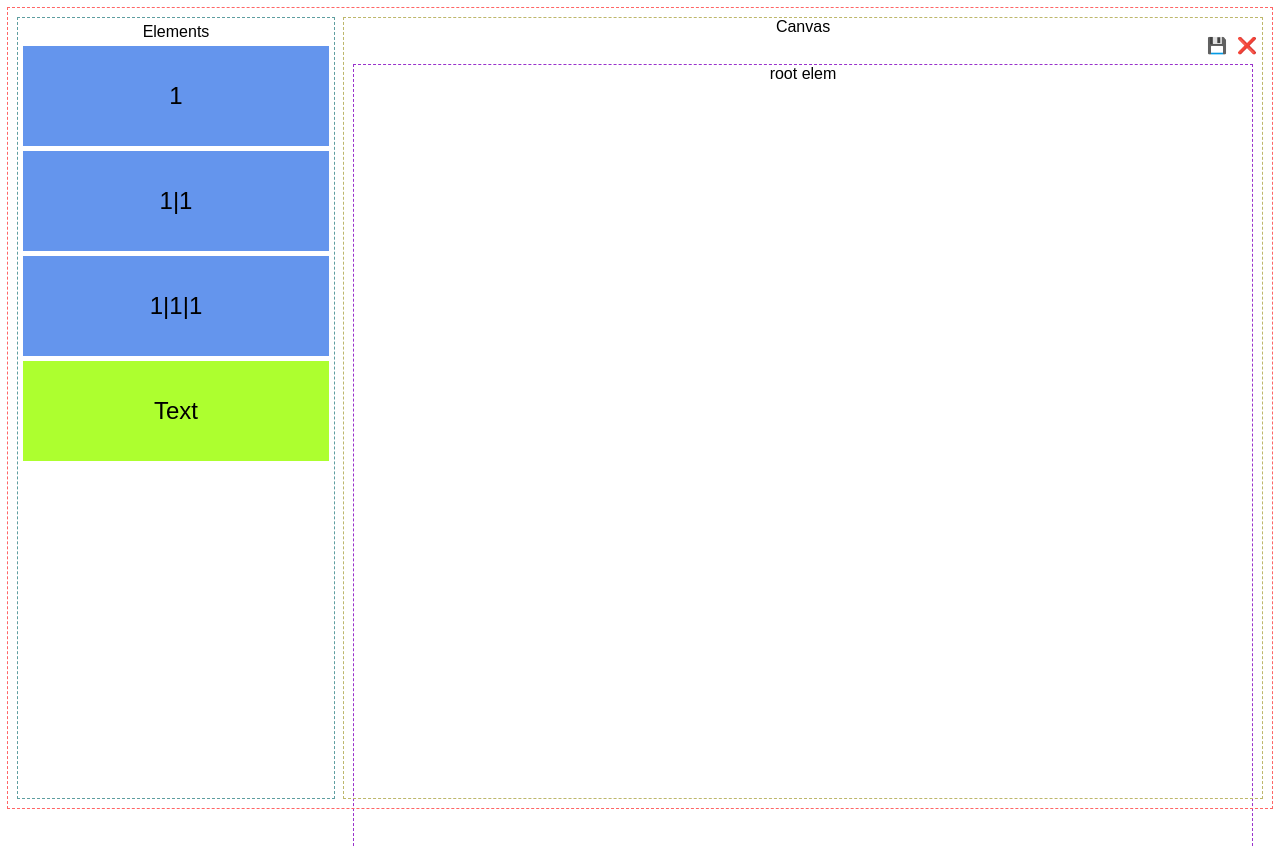
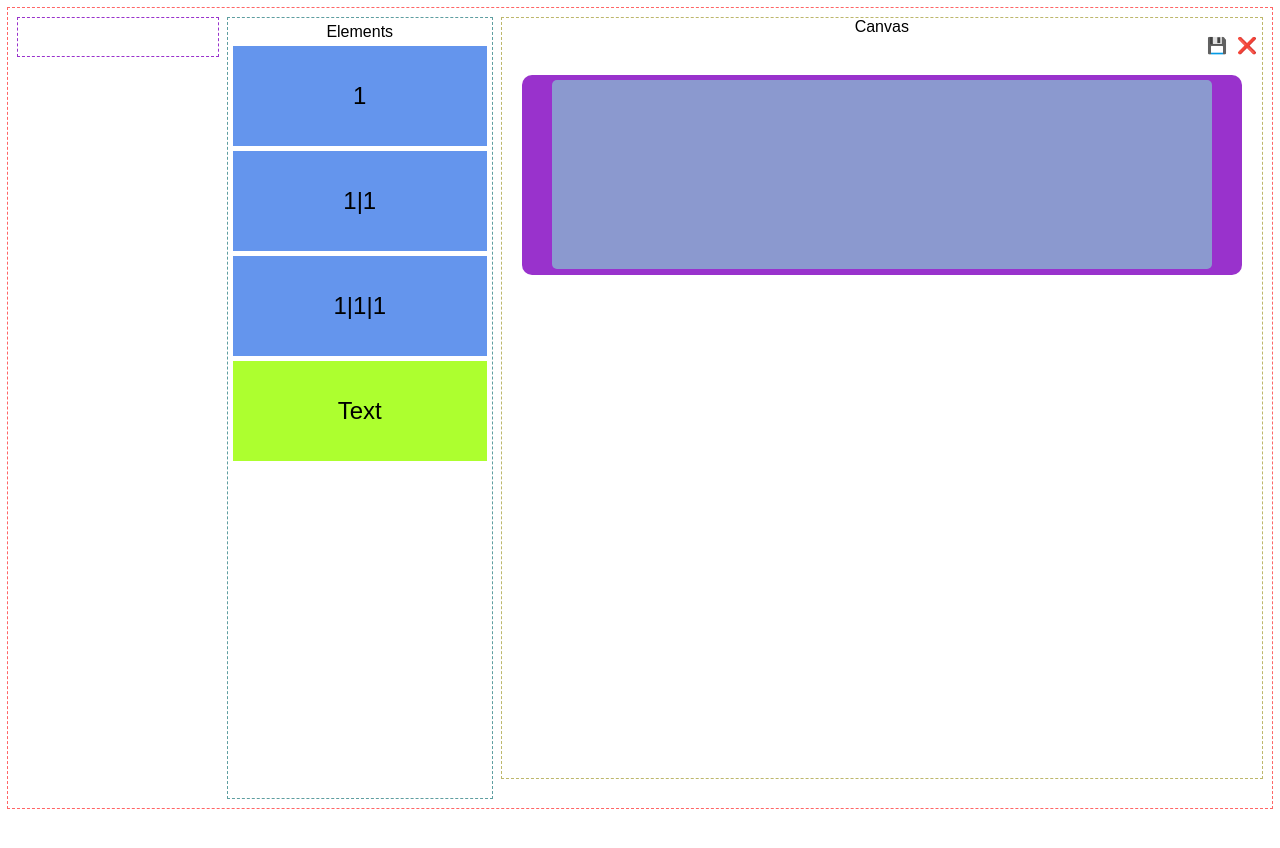
Before and after one commit to qetr1ck-op/elo-poc-pb, a React (Vite) app: page / in a window 1280 px wide. Shown: the top 848 px of the page. After the commit the page ends 816 px from the top, so only its background shows below. Built offline with nearby package versions, Linux system fonts and the light colour scheme.

Commit message:
initial_improvments

```diff
--- a/src/App.tsx
+++ b/src/App.tsx
@@ -6,10 +6,28 @@ import { observer } from 'mobx-react-lite';
 import { DndProvider, useDrag, useDrop } from 'react-dnd';
 import { HTML5Backend } from 'react-dnd-html5-backend';
 import classNames from 'classnames';
+import { RadioSwitch } from './RadioSwitch'
 
 // ---
 
 const genUUID = (): string => crypto.randomUUID();
+
+function arrayMove(arr, oldIndex, newIndex) {
+  if (newIndex >= arr.length) {
+      let k = newIndex - arr.length + 1;
+      while (k--) {
+          arr.push(undefined);
+      }
+  }
+  arr.splice(newIndex, 0, arr.splice(oldIndex, 1)[0]);
+  return arr;
+};
+
+const arrayInsert = (arr, index, newItem) => [
+  ...arr.slice(0, index),
+  newItem,
+  ...arr.slice(index)
+]
 
 // ---
 
@@ -30,12 +48,21 @@ class RowElement implements Element {
   }
 }
 
+interface TextSettings {
+  size: string
+  weight: string
+}
+
+const defaultTextSettings = { size: 'font-size-md', weight: 'font-weight-md' }
+
 class TextElement implements Element {
   type: ElementType = 'text';
   text: string;
+  settings: TextSettings
 
-  constructor(options: { text: string }) {
+  constructor(options: { text: string, settings?: TextSettings }) {
     this.text = options.text;
+    this.settings = options.settings || defaultTextSettings;
   }
 }
 
@@ -45,6 +72,7 @@ class ElementsStore {
   }
 
   elements: Element[] = [];
+  selectedElement: Element | TextElement | null = null
 
   register(elements: Element[]) {
     this.elements = elements;
@@ -171,10 +199,13 @@ class TextNode implements Node {
   text: string;
   children: Record<string, Node> = {};
   parent: Node;
+  settings: TextSettings
 
   constructor(node: TextNode | TextElement, parentNode: Node) {
+    makeAutoObservable(this)
     this.text = node.text;
     this.parent = parentNode;
+    this.settings = node?.settings || defaultTextSettings;
   }
 }
 
@@ -207,6 +238,7 @@ class CanvasStore {
   nodes = new RootNode();
 
   selectedNode: Node | null = null;
+  selectedRowNode: Node | null = null;
 
   saveAdapters: Adapter[] = [];
   loadAdapters: Adapter[] = [];
@@ -222,11 +254,38 @@ class CanvasStore {
   setSelectedNode(node: Node) {
     this.selectedNode = node;
   }
+  setSelectedRowNode(node: Node) {
+    this.selectedRowNode = node;
+  }
+  addRowNode(elem: RowElement, index) {
+    const arr = Object.values(this.nodes.children)
+    const newArr = arrayInsert(arr, index, new RowNode({ cols: elem.cols, parentNode: this.nodes }))
+    this.nodes.children = Object.values(newArr)
+      .map((node) => new RowNode({ node, parentNode: this.nodes }))
+      .reduce((acc, el) => {
+        acc[el.id] = el;
+        return acc;
+      }, {});
+  }
 
-  addRowNode(elem: RowElement) {
-    const rowNode = new RowNode({ cols: elem.cols, parentNode: this.nodes });
+  moveRowNode(elem: RowElement, targetIndex: number) {
+    const arr = Object.values(this.nodes.children)
+    const oldIndex = arr.findIndex((i) => i.id === elem.id)
 
-    this.nodes.children[rowNode.id] = rowNode;
+    let newArr
+    if (oldIndex > targetIndex) {
+      newArr = arrayMove(arr, oldIndex, targetIndex)
+    } else {
+      newArr = arrayMove(arr, oldIndex, targetIndex - 1)
+    }
+
+    this.nodes.children = Object.values(newArr)
+      .map((node) => new RowNode({ node, parentNode: this.nodes }))
+      .reduce((acc, el) => {
+        acc[el.id] = el;
+        return acc;
+      }, {});
+
   }
 
   removeNode(node: Node) {
@@ -250,6 +309,12 @@ class CanvasStore {
       const textNode = new TextNode(node, parenNode);
 
       parenNode.children[textNode.id] = textNode;
+    }
+  }
+
+  updateNodeSettings (key, value) {
+    if (this.selectedNode) {
+      this.selectedNode.settings[key] =value
     }
   }
 
@@ -325,8 +390,11 @@ const Builder: React.FC<Props> = observer(({ children }) => {
   return <div className="builder">{children}</div>;
 });
 
-const TextNodeRenderer: React.FC<{ node: TextNode; canvasStore: CanvasStore }> = observer(
-  ({ node, canvasStore }) => {
+const TextNodeRenderer: React.FC<{
+  node: TextNode;
+  canvasStore: CanvasStore,
+  elementsStore:ElementsStore,
+}> = observer(({ node, canvasStore }) => {
     const [{ isDragging }, drag] = useDrag(() => ({
       type: 'text',
       item: node,
@@ -337,26 +405,31 @@ const TextNodeRenderer: React.FC<{ node: TextNode; canvasStore: CanvasStore }> =
 
     return (
       <div
+        onClick={(e) => {
+          canvasStore.setSelectedNode(node)
+        }}
         className={node.className}
         ref={drag}
         style={{
-          background: isDragging ? 0.5 : 1,
+          background: isDragging ? 'greenyellow' : '',
         }}
       >
-        <div>{node.text}</div>
+        <div className={`text-value ${Object.values(node.settings).join(' ')}`}>{node.text}</div>
         <NodeControls onRemove={() => canvasStore.removeNode(node)} />
       </div>
     );
   }
 );
 
-const ColNodeRenderer: React.FC<{ node: ColNode; canvasStore: CanvasStore }> = observer(
+const ColNodeRenderer: React.FC<{ node: ColNode; canvasStore: CanvasStore, elementsStore: ElementsStore }> = observer(
   ({ node: col, canvasStore }) => {
     const [{ isOver }, drop] = useDrop(
       () => ({
         accept: 'text',
         drop: (item: Node | Element) => {
-          canvasStore.addNode(item, col);
+          if (Object.values(col.children).length === 0) {
+            canvasStore.addNode(item, col);
+          }
         },
         collect: (monitor) => ({
           isOver: !!monitor.isOver(),
@@ -367,15 +440,21 @@ const ColNodeRenderer: React.FC<{ node: ColNode; canvasStore: CanvasStore }> = o
 
     return (
       <div
+        // onClick={(e) => {
+        //   console.log(e.target.className)
+        //   if (e.target.className === 'col-node') {
+        //     canvasStore.setSelectedNode(null)
+        //   }
+        // }}
         className={classNames(col.className, {
           '--is-over': isOver,
         })}
         ref={drop}
       >
-        {Object.values(col.children).map((node) => {
+        {Object.values(col.children).map((node, index) => {
           // TODO: strategy
           if (node instanceof TextNode) {
-            return <TextNodeRenderer key={node.id} node={node} canvasStore={canvasStore} />;
+            return <TextNodeRenderer index={index} key={node.id} node={node} elementsStore={elementsStore} canvasStore={canvasStore} />;
           }
         })}
       </div>
@@ -386,15 +465,37 @@ const ColNodeRenderer: React.FC<{ node: ColNode; canvasStore: CanvasStore }> = o
 const NodeControls: React.FC<{ onRemove: () => void }> = observer(({ onRemove }) => {
   return (
     <div className="controls">
-      <div onClick={onRemove}>ⅹ</div>
+      <div onClick={onRemove}>❌</div>
     </div>
   );
 });
+const DropArea = ({index, className}: {index: number, className?: string}) => {
+  const [{ isOver }, drop] = useDrop(() => ({
+      accept: 'row',
+      drop: (item: RowElement) => {
+
+        if (item.id) {
+          canvasStore.moveRowNode(item, index);
+        } else {
+          canvasStore.addRowNode(item, index);
+        }
+      },
+
+      collect: (monitor) => ({
+        isOver: !!monitor.isOver(),
+      }),
+    }))
+  return (
+    <div className={`drop-area ${isOver ? 'drop-area--is-over' : '' } ${className}`} ref={drop}/>
+  )
+}
 
 const RowNodeRenderer: React.FC<{
   node: RowNode;
   canvasStore: CanvasStore;
-}> = observer(({ node, canvasStore }) => {
+  elementsStore: ElementsStore;
+  index: number
+}> = observer(({ node, canvasStore, elementsStore, index }) => {
   const [{ isDragging }, drag] = useDrag(() => ({
     type: 'row',
     item: node,
@@ -406,35 +507,30 @@ const RowNodeRenderer: React.FC<{
   return (
     <div
       className={node.className}
-      onClick={() => canvasStore.setSelectedNode(node)}
+      onClick={(e) => {
+        canvasStore.setSelectedRowNode(node)
+
+        if (e.target.className === 'row-node') {
+          canvasStore.setSelectedNode(null)
+        }
+      }}
       ref={drag}
       style={{
         opacity: isDragging ? 0.5 : 1,
       }}
     >
       <NodeControls onRemove={() => canvasStore.removeNode(node)} />
-
+      <DropArea key={index} index={index} />
       {Object.values(node.children).map((node) => (
-        <ColNodeRenderer key={node.id} node={node} canvasStore={canvasStore} />
+        <ColNodeRenderer key={node.id} node={node} canvasStore={canvasStore} elementsStore={elementsStore} />
       ))}
     </div>
   );
 });
 
-const Canvas: React.FC<{ canvasStore: CanvasStore }> = observer(({ canvasStore }) => {
-  const [{ isOver }, drop] = useDrop(
-    () => ({
-      accept: 'row',
-      drop: (item: RowElement) => {
-        canvasStore.addRowNode(item);
-      },
-      collect: (monitor) => ({
-        isOver: !!monitor.isOver(),
-      }),
-    })
-    // [x, y] deps!
-  );
+const Canvas: React.FC<{ canvasStore: CanvasStore, elementsStore: ElementsStore }> = observer(({ canvasStore, elementsStore }) => {
   const rootEl = canvasStore.nodes;
+  const lastIndex = Object.values(rootEl.children).length
 
   return (
     <div className="builder__canvas">
@@ -447,18 +543,21 @@ const Canvas: React.FC<{ canvasStore: CanvasStore }> = observer(({ canvasStore }
           ❌
         </div>
       </div>
-      <div className={classNames('root', { 'root--is-over': isOver })} ref={drop}>
-        <div>root elem</div>
-
-        {Object.values(rootEl.children).map((node) => {
-          return <RowNodeRenderer key={node.id} node={node} canvasStore={canvasStore} />;
+      <div className={classNames('root')}>
+        {Object.values(rootEl.children).map((node, index) => {
+          return <RowNodeRenderer key={`${index}_${node.id}`} index={index} node={node} canvasStore={canvasStore} elementsStore={elementsStore} />
         })}
+        <DropArea
+          key={lastIndex}
+          index={lastIndex}
+          className={`root_drop ${lastIndex === 0 ? 'empty' : ''}`}
+        />
       </div>
     </div>
   );
 });
 
-const ElementRenderer: React.FC<{ element: Element }> = observer(({ element }) => {
+const ElementRenderer: React.FC<{ element: Element, elementsStore: ElementsStore }> = observer(({ element }) => {
   const [{ isDragging }, drag] = useDrag(() => ({
     type: element.type,
     item: element,
@@ -496,31 +595,63 @@ const Elements: React.FC<{ elementsStore: ElementsStore }> = observer(({ element
       <div>Elements</div>
       <div>
         {elementsStore.elements.map((element, index) => {
-          return <ElementRenderer key={index} element={element} />;
+          return <ElementRenderer key={index} elementsStore={elementsStore} element={element} />;
         })}
       </div>
     </div>
   );
 });
 
-// const ElementSettings: React.FC = () => {
-//   return <div className="builder__element-settings">ElementSettings</div>;
-// };
-
-// const UISettings: React.FC = () => {
-//   return <div>UISettings</div>;
-// };
-
-// ---
+const ElementSettings: React.FC<{canvasStore: CanvasStore}> = observer(({ canvasStore }) => {
+  return (
+    <div className="builder__element-settings">
+      {canvasStore?.selectedRowNode &&
+        <>
+          <div>Block Settings:</div>
+          {canvasStore?.selectedRowNode?.text}-{Object.values(toJS(canvasStore?.selectedRowNode?.children)|| {}).length}
+        </>
+      }
+      <br />
+      {canvasStore.selectedNode?.settings &&
+        <>
+          <div>Node Settings:</div>
+          {Object.keys(canvasStore.selectedNode?.settings).map((settingName) => (
+            <RadioSwitch
+            label={`${settingName}: `}
+            options={[{
+              label: 'Sm',
+              value: `font-${settingName}-sm`
+            },
+            {
+              label: 'Md',
+              value: `font-${settingName}-md`
+            },
+            {
+              label: 'Lg',
+              value: `font-${settingName}-lg`
+            }]}
+            value={canvasStore?.selectedNode?.settings[settingName]}
+            onChange={(val) => {
+              canvasStore.updateNodeSettings(settingName,  val)
+            }}
+          />
+          ))}
+        </>
+      }
+    </div>
+  );
+});
 
 export default function App() {
   return (
     <div className="App">
       <Builder>
         <DndProvider backend={HTML5Backend}>
-          {/* <ElementSettings /> */}
+          <div>
+            <ElementSettings canvasStore={canvasStore} />
+          </div>
           <Elements elementsStore={elementsStore} />
-          <Canvas canvasStore={canvasStore} />
+          <Canvas canvasStore={canvasStore} elementsStore={elementsStore} />
         </DndProvider>
       </Builder>
     </div>
--- /dev/null
+++ b/src/RadioSwitch.tsx
@@ -0,0 +1,26 @@
+import { useEffect, useState } from 'react'
+
+export const RadioSwitch = ({ label, options, value, onChange }) => {
+    const [curentValuem, setValue] = useState(value)
+    useEffect(() => {
+      onChange(curentValuem)
+    }, [curentValuem])
+
+    return (
+      <div className='switch'>
+        <div className='switch-label'>{label}</div>
+        <div className='switch-values'>
+          {options.map((item) => (
+            <span
+                className={`switch-value${curentValuem === item.value ? ' active' : ''}`}
+                onClick={() => {
+                setValue(item.value)
+                }}
+            >
+                {item.label}
+            </span>
+            ))}
+        </div>
+      </div>
+    )
+  }
--- a/src/index.css
+++ b/src/index.css
@@ -52,17 +52,39 @@ html {
 .builder__canvas {
   outline: darkkhaki dashed 1px;
   flex: 3 1;
+  overflow-y: auto;
+  height: calc(100vh - 40px);
 }
 
 .builder__element-settings {
   outline: darkorchid dashed 1px;
   flex: 1 1;
+  text-align: left;
+  padding: 10px;
+  min-width: 200px;
 }
 
 .builder__canvas .root {
-  outline: darkorchid dashed 1px;
-  height: 100vh;
-  margin: 10px;
+  background-color: darkorchid;
+  border-radius: 10px;
+  /* height: calc(100% - 70px); */
+  margin: 20px;
+  padding: 1px;
+  /* overflow-y: auto; */
+  min-height: 200px;
+  position: relative;
+}
+
+.root_drop {
+  top: initial !important;
+  bottom: 1px;
+  left: 25px !important;
+  right: 25px !important;
+
+}
+.root_drop.empty {
+  height: 189px;
+  opacity: 0.5;
 }
 
 .builder__canvas .actions {
@@ -76,19 +98,21 @@ html {
 }
 
 .builder__canvas .root--is-over {
-  border: 3px solid yellow;
+  outline: 3px solid yellow;
 }
 
 .root .row-node {
-  outline: cornflowerblue dashed 1px;
-  margin: 10px;
+  /* outline: cornflowerblue dashed 1px; */
+  background-color: cornflowerblue;
+  border-radius: 10px;
+  margin: 20px;
   min-height: 200px;
   display: flex;
   position: relative;
 }
 
 .root .row-node:hover {
-  outline: cornflowerblue solid 2px;
+  outline: aquamarine solid 2px;
 }
 
 .root .row-node:hover .controls {
@@ -96,27 +120,32 @@ html {
 }
 
 .col-node {
-  outline: cornflowerblue dashed 1px;
+  outline: darkturquoise dashed 1px;
+  padding: 1px;
+  border-radius: 12px;
   flex: 1 1;
-  margin: 10px;
+  margin: 20px;
   display: flex;
   align-items: center;
   justify-content: center;
 }
 
 .col-node.--is-over {
-  border: 3px solid yellow;
+  outline: 3px solid yellow;
 }
 
 .text-node {
-  outline: greenyellow dashed 1px;
+  background-color: greenyellow;
   display: flex;
   width: 100%;
   height: 100%;
   justify-content: center;
   align-items: center;
-  margin: 10px;
   position: relative;
+  border-radius: 10px;
+}
+.text-node:hover {
+  outline: greenyellow solid 1px;
 }
 
 .text-node:hover .controls {
@@ -124,14 +153,77 @@ html {
 }
 
 .controls {
-  outline: coral solid 1px;
+  position: absolute;
+  top: 5px;
+  right: 5px;
+  width: 20px;
+  height: 20px;
+  line-height: 10px;
+  font-size: 10px;
   display: none;
-  position: absolute;
-  top: 0px;
-  right: 0px;
 }
 
 .controls > div {
   cursor: pointer;
   margin: 5px;
 }
+/* ========= */
+.switch {
+  display: flex;
+  flex-direction: row;
+  justify-content: space-between;
+  margin-top: 10px;
+}
+.switch-label {
+  padding: 4px 0;
+}
+.switch-values {
+  display: flex;
+  flex-direction: row;
+  gap: 4px;
+}
+.switch-value {
+  cursor: pointer;
+  padding: 4px;
+}
+.switch-value.active {
+  background-color: lightsteelblue;
+  border-radius: 4px;
+}
+
+/*  =========== */
+.drop-area {
+  height: 10px;
+  background-color: aquamarine;
+  margin: 5px;
+  position: absolute;
+  left: 5px;
+  right: 5px;
+  top: -19px;
+  border-radius: 5px;
+}
+.drop-area--is-over {
+  outline: 3px solid aquamarine;
+}
+
+
+/*  =========== */
+/*  text node render */
+.text-value.font-size-sm {
+  font-size: 9px;
+}
+.text-value.font-size-md {
+  font-size: 16px;
+}
+.text-value.font-size-lg {
+  font-size: 32px;
+}
+.text-value.font-weight-sm {
+  font-weight: 300;
+}
+.text-value.font-weight-md {
+  font-weight: 500;
+}
+.text-value.font-weight-lg {
+  font-weight: 900;
+}
```
Also changed, not shown: 1 other file (tests, documents, lock files or other folders).
